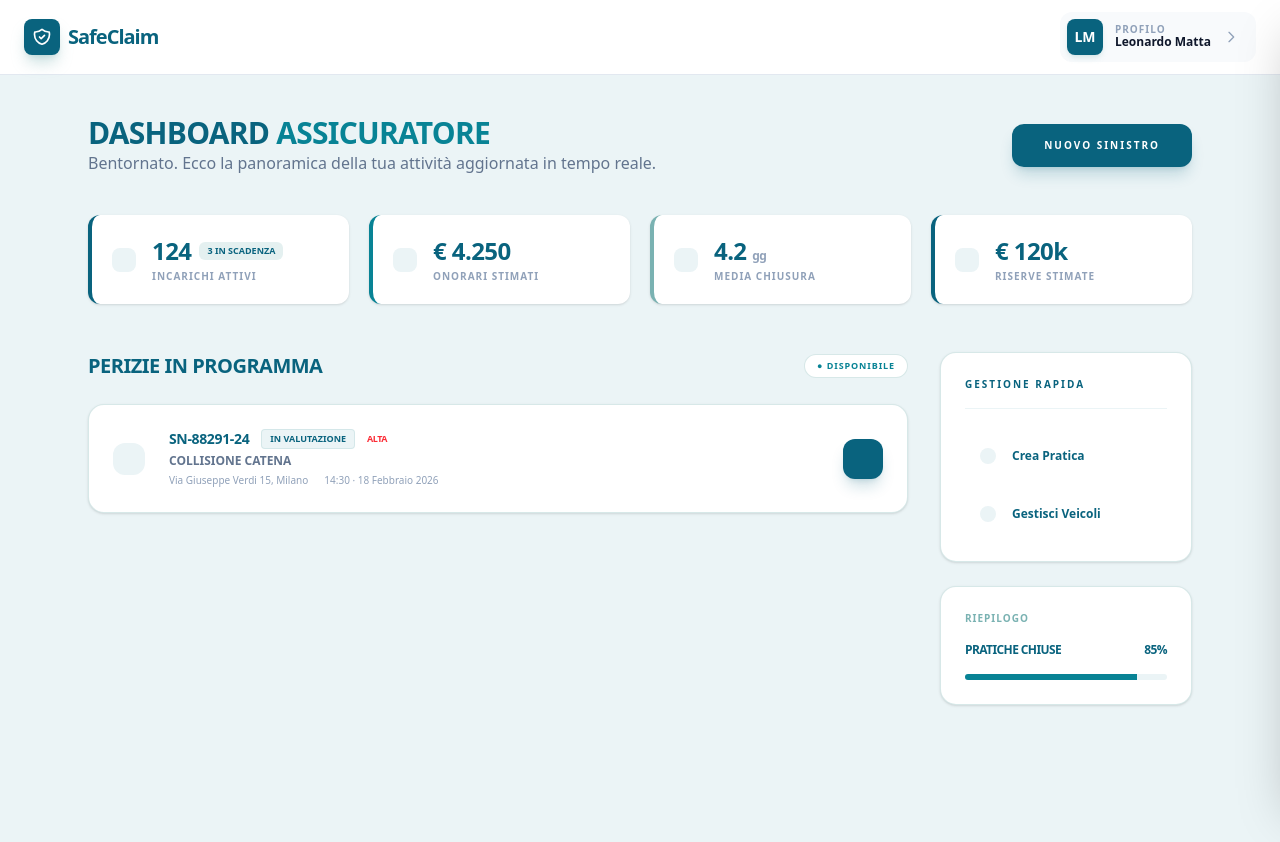
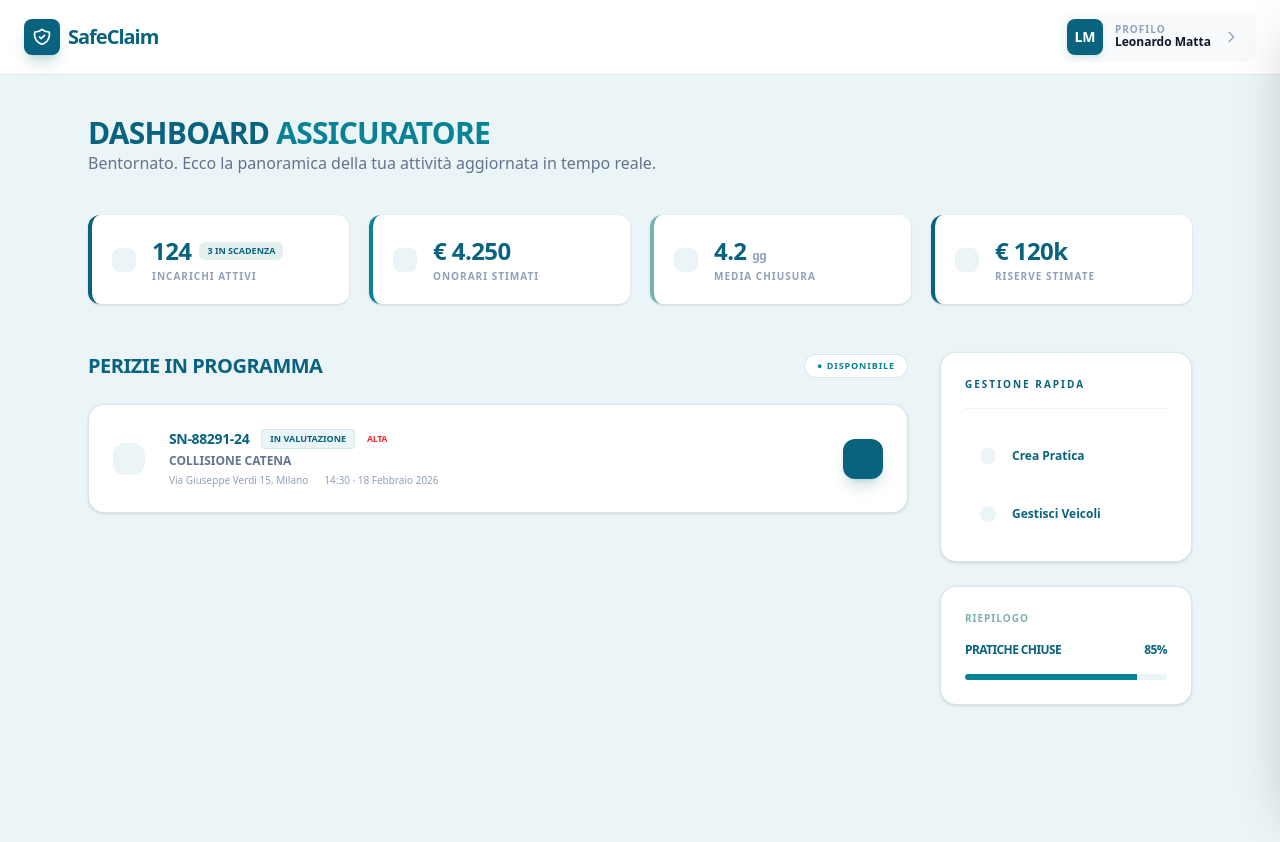
Before and after one commit to mattaLeo/SafeClaim5F---Frontend, an Angular app in the folder Frontend-5F/: page /assicurazione in a window 1280 px wide. Shown: the top 842 px of the page. Built offline with nearby package versions, Linux system fonts and the light colour scheme; no server answers.

Commit message:
Rimozione Bottone - Ahmed

```diff
--- a/Frontend-5F/src/app/assicurazione/assicurazione.html
+++ b/Frontend-5F/src/app/assicurazione/assicurazione.html
@@ -9,9 +9,7 @@
         </h1>
         <p class="text-slate-500 font-medium">Bentornato. Ecco la panoramica della tua attività aggiornata in tempo reale.</p>
       </div>
-      <button type="button" class="bg-[#09637E] hover:bg-[#088395] text-white font-black text-[10px] uppercase tracking-[0.2em] py-3.5 px-8 rounded-xl shadow-lg shadow-[#09637E]/20 transition-all">
-        Nuovo Sinistro
-      </button>
+
     </header>
 
     <div class="grid grid-cols-1 md:grid-cols-2 lg:grid-cols-4 gap-5 mb-12">
```
